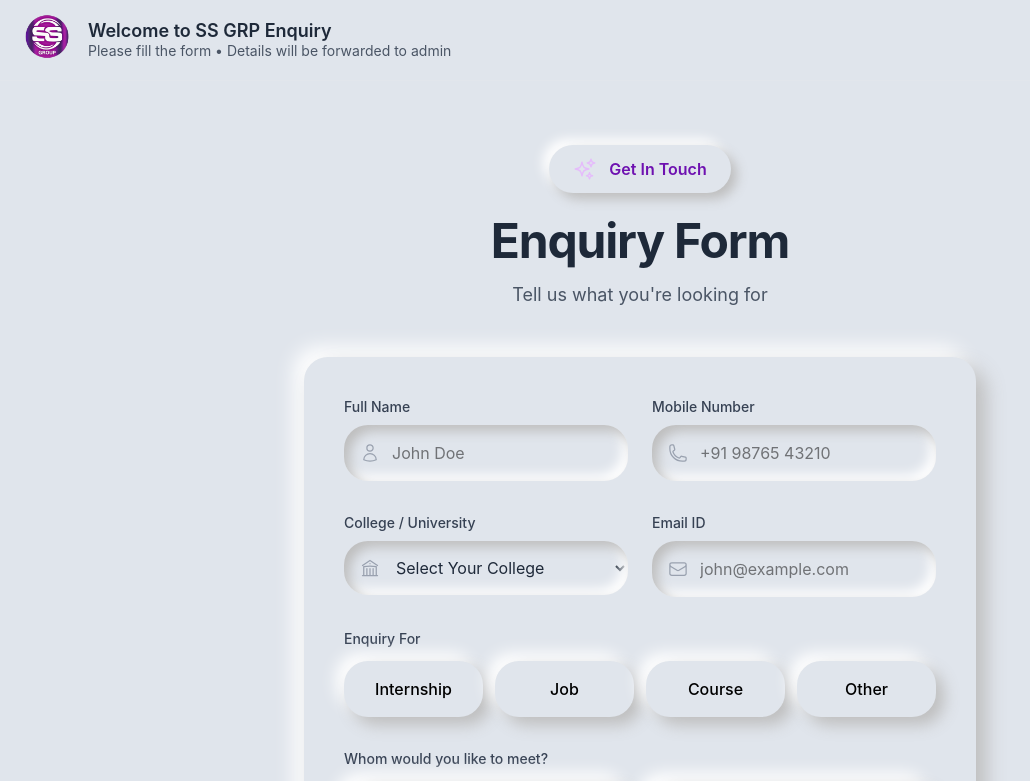
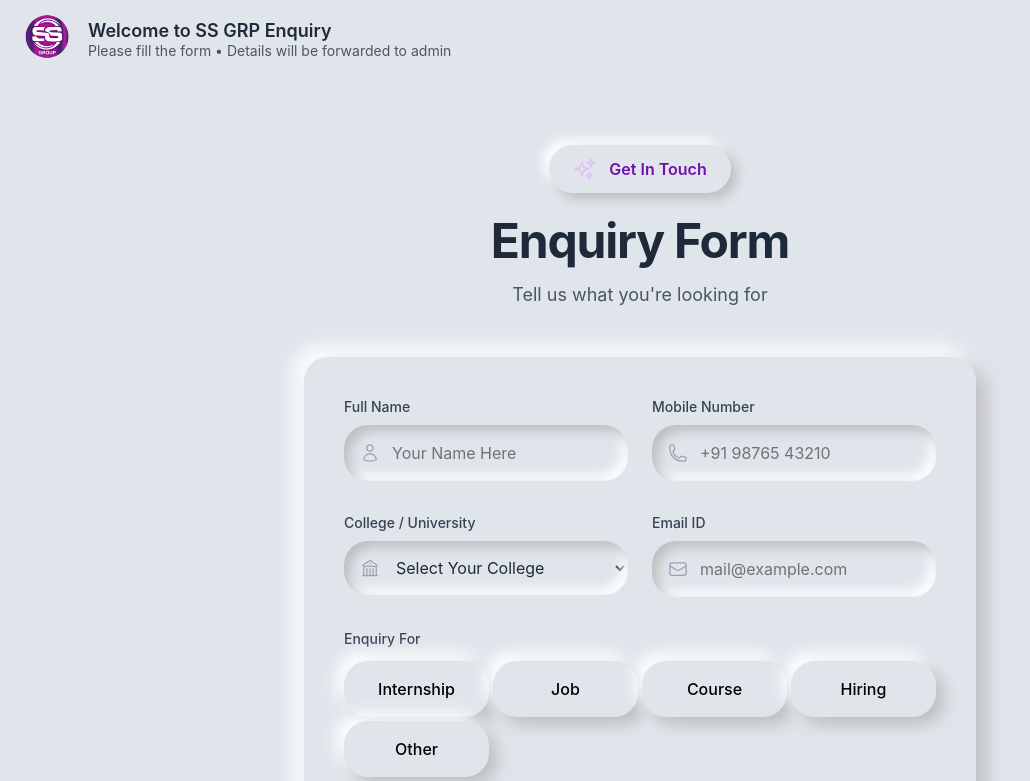
Before and after one commit to TheKhushant/EnquryFormSS, a React (Vite) app in the folder Frontend/: page / in a window 1280 px wide. Shown: the top 781 px of the page, without its empty margins (0-1030 px from the left). Built offline with nearby package versions, Linux system fonts and the light colour scheme.

Commit message:
updated placeholder

```diff
--- a/Frontend/src/pages/EnquiryForm.tsx
+++ b/Frontend/src/pages/EnquiryForm.tsx
@@ -168,7 +168,7 @@ export default function EnquiryForm() {
                                             onChange={handleChange}
                                             required
                                             className={`w-full pl-12 pr-6 py-4 rounded-3xl bg-[#e0e5ec] ${insetShadow} focus:shadow-[inset_8px_8px_16px_#bebebe,inset_-8px_-8px_16px_#ffffff] transition-all outline-none`}
-                                            placeholder="John Doe"
+                                            placeholder="Your Name Here"
                                         />
                                     </div>
                                 </div>
@@ -278,7 +278,7 @@ export default function EnquiryForm() {
                                             onChange={handleChange}
                                             required
                                             className={`w-full pl-12 pr-6 py-4 rounded-3xl bg-[#e0e5ec] ${insetShadow} focus:shadow-[inset_8px_8px_16px_#bebebe,inset_-8px_-8px_16px_#ffffff] transition-all outline-none`}
-                                            placeholder="john@example.com"
+                                            placeholder="mail@example.com"
                                         />
                                     </div>
                                 </div>
@@ -287,8 +287,8 @@ export default function EnquiryForm() {
                             {/* Enquiry For Buttons */}
                             <div>
                                 <label className="block text-sm font-medium text-gray-700 mb-3">Enquiry For</label>
-                                <div className="grid grid-cols-2 md:grid-cols-4 gap-3">
-                                    {["Internship", "Job", "Course", "Other"].map((type) => (
+                                <div className="grid grid-cols-2 md:grid-cols-4 gap-1">
+                                    {["Internship", "Job", "Course", "Hiring", "Other"].map((type) => (
                                         <button
                                             key={type}
                                             type="button"
```
